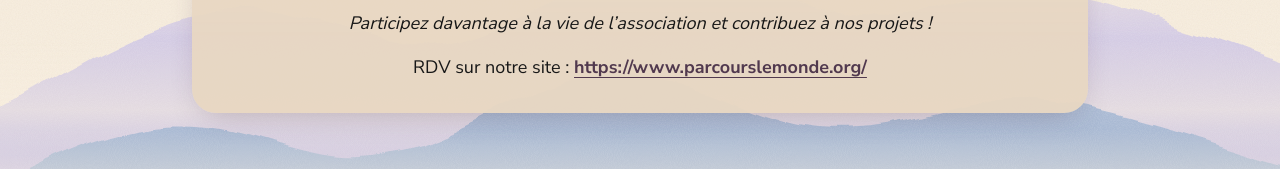
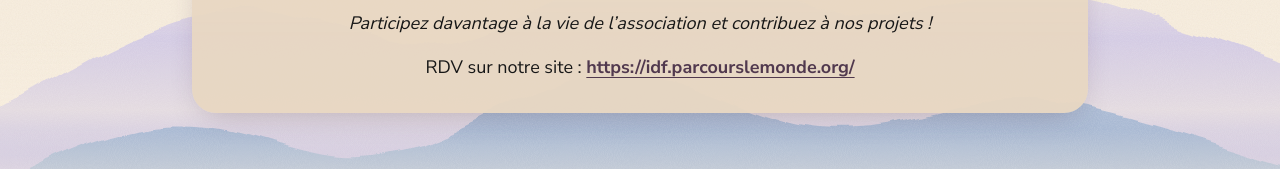
Before and after one commit to DamienRichardII/plm-IDF, a React (Vite) app: page / in a window 1280 px wide. Shown: the part 2517-2686 px from the top of the page. Built offline with nearby package versions, Linux system fonts and the light colour scheme; no server answers.

Commit message:
Lien du bandeau final vers idf.parcourslemonde.org

```diff
--- a/index.html
+++ b/index.html
@@ -14,7 +14,7 @@
   </head>
   <body>
     <div id="root"></div>
-    <noscript>Cette page nécessite JavaScript. Retrouvez-nous sur https://www.parcourslemonde.org/</noscript>
+    <noscript>Cette page nécessite JavaScript. Retrouvez-nous sur https://idf.parcourslemonde.org/</noscript>
     <script>
       // Filet de sécurité : navigateur trop ancien ou application non démarrée.
       (function () {
@@ -24,7 +24,7 @@
           d.id = 'compat'
           d.setAttribute('role', 'alert')
           d.style.cssText = 'position:fixed;left:0;right:0;bottom:0;z-index:99999;background:#51394E;color:#fff;padding:14px 16px;font:16px/1.4 system-ui,sans-serif;text-align:center'
-          d.innerHTML = 'Votre navigateur semble trop ancien pour afficher correctement cette page. Mettez-le à jour ou rendez-vous sur <a href="https://www.parcourslemonde.org/" style="color:#fff;text-decoration:underline">parcourslemonde.org</a>.'
+          d.innerHTML = 'Votre navigateur semble trop ancien pour afficher correctement cette page. Mettez-le à jour ou rendez-vous sur <a href="https://idf.parcourslemonde.org/" style="color:#fff;text-decoration:underline">idf.parcourslemonde.org</a>.'
           document.body.appendChild(d)
         }
         var ok = window.CSS && CSS.supports && CSS.supports('color', 'color-mix(in srgb, red, blue)') && 'IntersectionObserver' in window
--- a/src/config/site.ts
+++ b/src/config/site.ts
@@ -28,7 +28,7 @@ export const siteConfig = {
     phone: null as string | null,
   },
   links: {
-    website: 'https://www.parcourslemonde.org/',
+    website: 'https://idf.parcourslemonde.org/',
   },
   /** URL publique finale (QR code). Définie via PUBLIC_SITE_URL, jamais en dur. */
   publicSiteUrl: import.meta.env.PUBLIC_SITE_URL ?? '',
```
